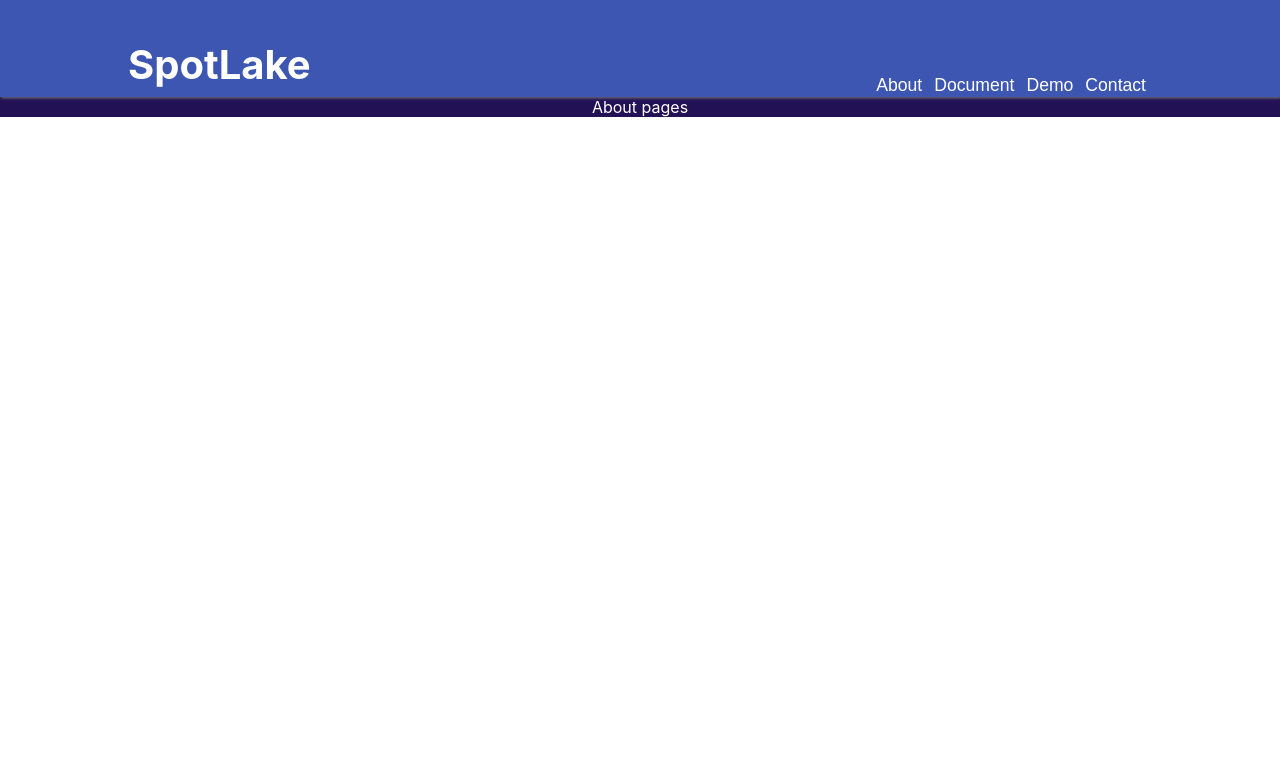
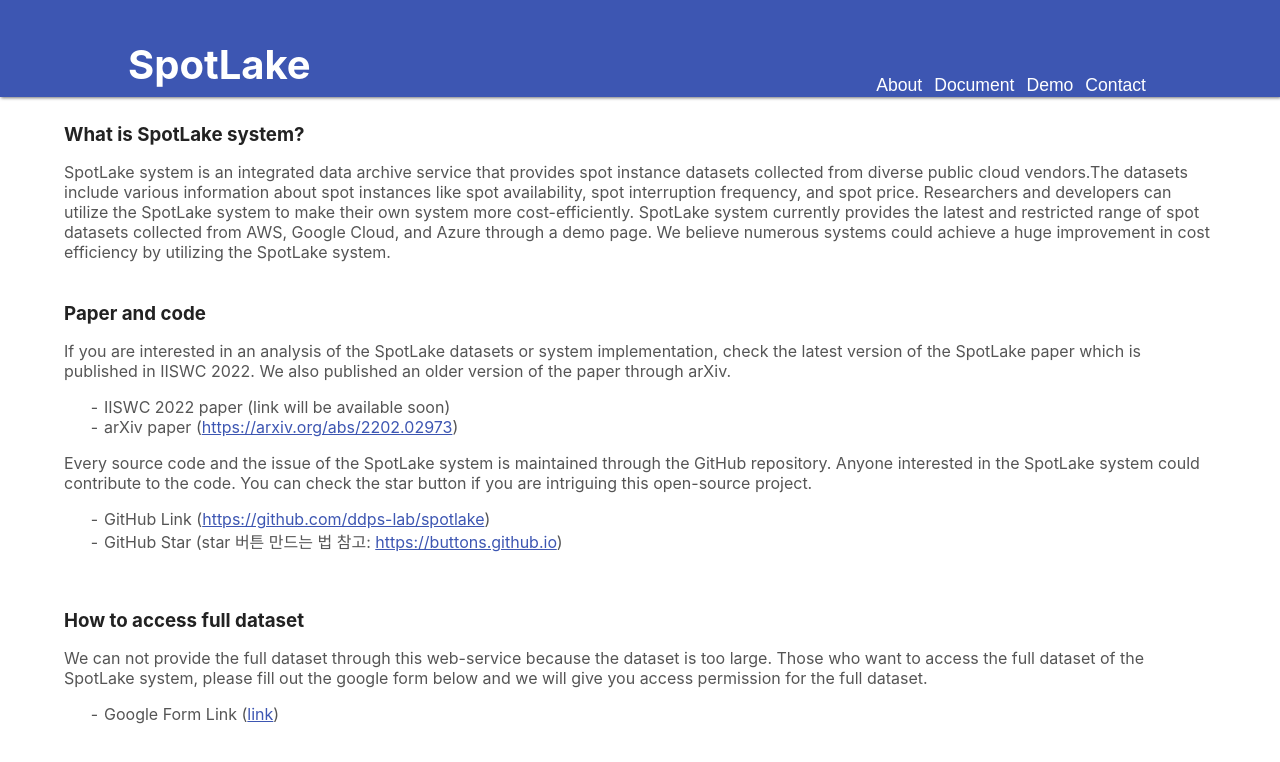
Before and after one commit to ddps-lab/spotlake, a React (Create React App) app in the folder frontend/: page /about in a window 1280 px wide. Shown: the top 762 px of the page. Built offline with nearby package versions, Linux system fonts and the light colour scheme; what @mui/x-data-grid-pro would draw is missing.

Commit message:
add aboutPage

```diff
--- /dev/null
+++ b/frontend/src/UI/styles.js
@@ -0,0 +1,38 @@
+import styled from "styled-components";
+
+export const Wrapper = styled.div`
+  padding-top: 10px;
+  display: flex;
+  flex-direction: column;
+  align-items: flex-start;
+  ${(props) => props.padding ? 'padding : '+ props.padding : ''};
+`;
+export const Title =styled.h1`
+    ${(props) => props.color? 'color : ' : 'color : #000'};
+`;
+export const SubTitle = styled.h3`
+  ${(props) => props.color? 'color : ' : 'color : #222'};
+`
+export const Box = styled.div`
+  display: flex;
+  ${(props) => (
+      `gap : ${props.gap ? 1 : 0}rem;
+      margin : ${props.margin?props.margin : 0};
+      ${props.column?
+          props.align ? 'flex-direction: column; align-items : ' + props.align
+                  : 'flex-direction: column;'
+          : props.align ? 'flex-direction: row; justify-content : ' + props.align
+              :'flex-direction: row;'
+      }`
+  )};
+`;
+export const ContentBox = styled.div`
+  text-align: left;
+  color: #555;
+  & ul {
+    list-style-type: '- '
+  }
+  &.about a {
+    color : #3d56b2;
+  }
+`;
--- a/frontend/src/index.css
+++ b/frontend/src/index.css
@@ -10,7 +10,10 @@ body {
   -moz-osx-font-smoothing: grayscale;
   background: #fff;
 }
-
+h1, h2, h3, h4, h5, h6, p {
+  padding: 0;
+  margin: 0;
+}
 code {
   font-family: source-code-pro, Menlo, Monaco, Consolas, 'Courier New',
     monospace;
--- a/frontend/src/pages/about/about.js
+++ b/frontend/src/pages/about/about.js
@@ -1,11 +1,40 @@
 import React from "react";
-import * as style from './styles';
+import {ContentBox, Box, SubTitle, Title, Wrapper} from "../../UI/styles";
 
 function About () {
     return (
-        <style.about>
-            About pages
-        </style.about>
+        <Wrapper padding={`1rem 4rem`}>
+            <Box column align={'flex-start'} gap={1} margin={`20px 0`}>
+                <SubTitle>What is SpotLake system?</SubTitle>
+                <ContentBox>
+                    SpotLake system is an integrated data archive service that provides spot instance datasets collected from diverse public cloud vendors.The datasets include various information about spot instances like spot availability, spot interruption frequency, and spot price. Researchers and developers can utilize the SpotLake system to make their own system more cost-efficiently. SpotLake system currently provides the latest and restricted range of spot datasets collected from AWS, Google Cloud, and Azure through a demo page. We believe numerous systems could achieve a huge improvement in cost efficiency by utilizing the SpotLake system.
+                </ContentBox>
+            </Box>
+            <Box column align={'flex-start'} gap={1} margin={'20px 0'}>
+                <SubTitle>Paper and code</SubTitle>
+                <ContentBox className="about">
+                    If you are interested in an analysis of the SpotLake datasets or system implementation, check the latest version of the SpotLake paper which is published in IISWC 2022. We also published an older version of the paper through arXiv.
+                    <ul>
+                        <li>IISWC 2022 paper (link will be available soon)</li>
+                        <li>arXiv paper (<a href="https://arxiv.org/abs/2202.02973">https://arxiv.org/abs/2202.02973</a>)</li>
+                    </ul>
+                    Every source code and the issue of the SpotLake system is maintained through the GitHub repository. Anyone interested in the SpotLake system could contribute to the code. You can check the star button if you are intriguing this open-source project.
+                    <ul>
+                        <li>GitHub Link (<a href="https://github.com/ddps-lab/spotlake">https://github.com/ddps-lab/spotlake</a>)</li>
+                        <li>GitHub Star (star 버튼 만드는 법 참고: <a href="https://buttons.github.io">https://buttons.github.io</a>)</li>
+                    </ul>
+                </ContentBox>
+            </Box>
+            <Box column align={'flex-start'} gap={1} margin={'20px 0'}>
+                <SubTitle>How to access full dataset</SubTitle>
+                <ContentBox className="about">
+                    We can not provide the full dataset through this web-service because the dataset is too large. Those who want to access the full dataset of the SpotLake system, please fill out the google form below and we will give you access permission for the full dataset.
+                    <ul>
+                        <li>Google Form Link (<a color={"#3d56b2"} href="link">link</a>)</li>
+                    </ul>
+                </ContentBox>
+            </Box>
+        </Wrapper>
     )
 }
 export default About;
```
